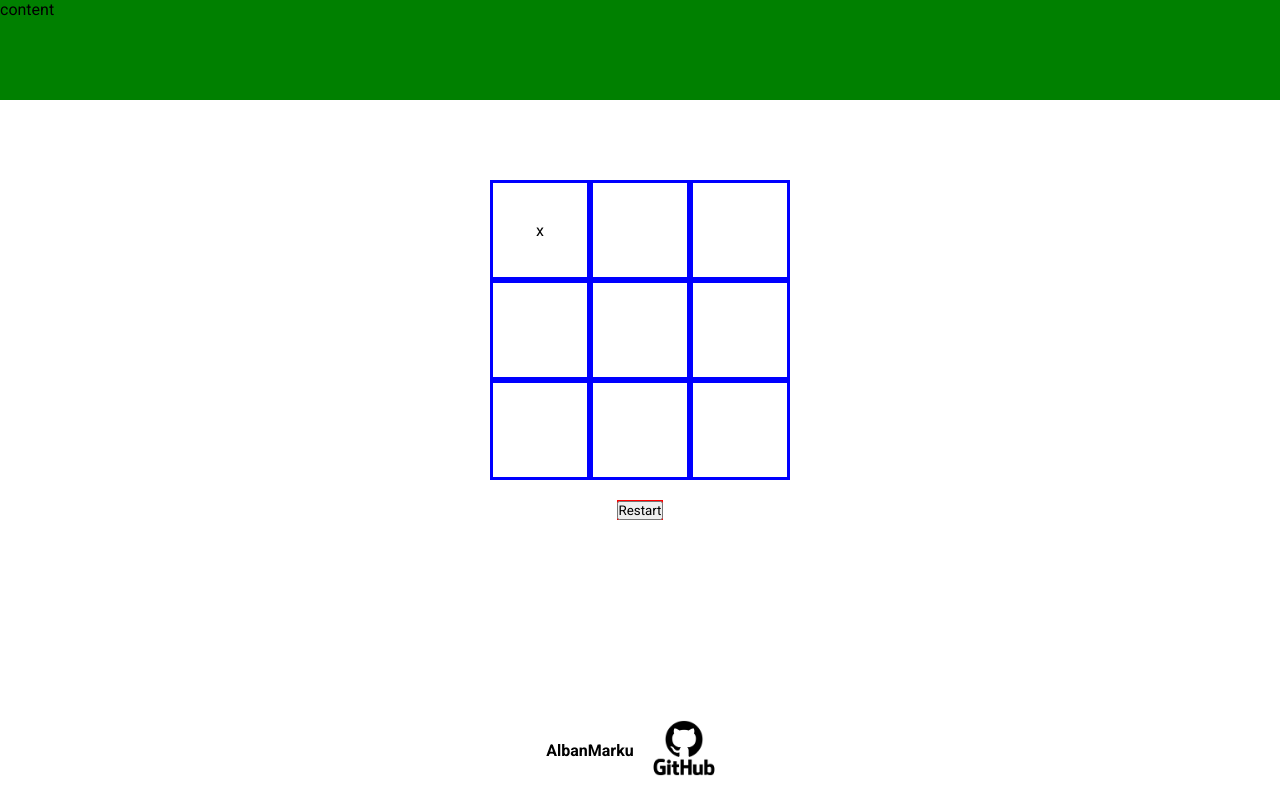
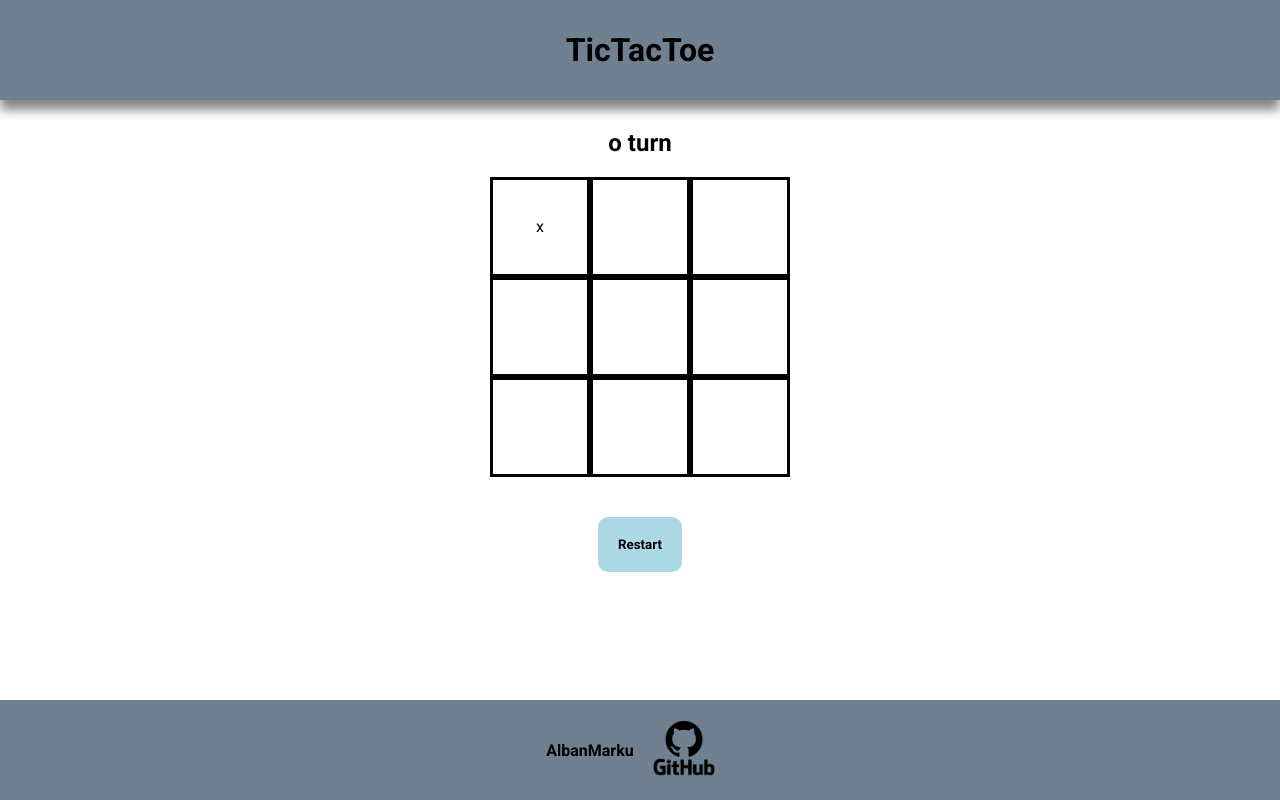
Before and after one commit to AlbanMarku/tic-tac-toe, a plain HTML site: page index.html in a window 1280 px wide. Both pictures are taken after a click on the element 540 px from the left and 230 px from the top of the page. Drawn offline with Linux system fonts and the light colour scheme.

Commit message:
Styled a bit. Display turn and winner.

```diff
--- a/index.html
+++ b/index.html
@@ -13,10 +13,13 @@
 </head>
 <body>
     <div class="wrapper">
-        <nav>
-            content
-        </nav>
+        <header>
+            <h1>TicTacToe</h1>
+        </header>
         <main>
+            <div class="playerArea">
+                <h2 id="turnText">x turn</h2>
+            </div>
             <div class="gameboard">
                 <div class="cell" data-index="0"></div>
                 <div class="cell" data-index="1"></div>
@@ -27,6 +30,9 @@
                 <div class="cell" data-index="6"></div>
                 <div class="cell" data-index="7"></div>
                 <div class="cell" data-index="8"></div>
+            </div>
+            <div class="winnerArea">
+                <h2 id="winnerText"></h2>
             </div>
             <div class="restartArea">
                 <button id="restartBtn">Restart</button>
--- a/jscript.js
+++ b/jscript.js
@@ -1,3 +1,6 @@
+//TODO: Check if draw.
+//Check display ending.
+
 const board = (() => {
     let boardArray = ["","","","","","","","",""];
 
@@ -22,14 +25,34 @@ const displayControl = (() => {
     const gameboard = document.querySelector(".gameboard");
     const cell = document.querySelectorAll("[data-index]");
     const restartBtn = document.querySelector("#restartBtn");
+    const playerDisplay = document.querySelector(".playerArea");
+    const turnInfo = document.querySelector("#turnText");
+    const winnerArea = document.querySelector(".winnerArea");
+    const winnerText = document.querySelector("#winnerText");
+
+    function showTurn() {
+        turnInfo.textContent = "";
+        turnInfo.textContent = `${gameFlow.getTurn()} turn`;
+        playerDisplay.appendChild(turnInfo);
+    }
+
+    function displayWinner() {
+        winnerText.textContent = `${gameFlow.getTurn()} wins!`;
+        winnerArea.appendChild(winnerText);
+    }
 
     cell.forEach(element => {
         let chosenCell = element.dataset.index;
         element.addEventListener("click", () => {
             if(gameFlow.checkIsValid(chosenCell)) {
                 element.textContent = gameFlow.getTurn();
-                gameFlow.checkWinner(chosenCell);
-                gameFlow.swapTurn();
+                if (gameFlow.checkWinner(chosenCell)) {
+                    displayWinner();
+                } else {
+                    gameFlow.swapTurn();
+                    showTurn();
+                }
+
             }
         });
     });
@@ -43,6 +66,7 @@ const displayControl = (() => {
         cell.forEach(element => {
             element.textContent = "";
         });
+        winnerText.textContent = "";
     }
 
 })();
@@ -92,9 +116,11 @@ const gameFlow = (() => {
             const secondOption = board.getCell(selectedRange[i][1]);
 
             if(currentCell === firstOption && firstOption === secondOption) {
-                console.log("winner");
+                console.log("win");
+                return true
             }
         }
+        return false
     }
 
     return {checkIsValid, getTurn, swapTurn, checkWinner}
--- a/style.css
+++ b/style.css
@@ -21,11 +21,24 @@ body {
 }
 
 .restartArea {
-    background-color: red;
 }
 
-nav {
-    background-color: green;
+.restartArea button {
+    border-style: none;
+    padding: 20px;
+    border-radius: 10px;
+    background-color: lightblue;
+    font-weight: bold;
+    cursor: pointer;
+}
+
+header {
+    background-color: slategray;
+    z-index: 10;
+    box-shadow: 0px 10px 10px rgba(0, 0, 0, 0.473);
+    display: flex;
+    justify-content: center;
+    align-items: center;
 }
 
 main {
@@ -43,14 +56,10 @@ main {
 }
 
 .cell {
-    border: solid blue;
+    border: solid black;
     display: flex;
     justify-content: center;
     align-items: center;
-}
-
-.gameboard.active {
-    background-color: pink;
 }
 
 footer {
@@ -58,7 +67,7 @@ footer {
     justify-content: center;
     align-items: center;
     padding: 20px;
-    background-color: var(--myDark);
+    background-color: slategray;
 }
 
 footer img {
```
Lines whose indentation alone changed are shown as unchanged.
